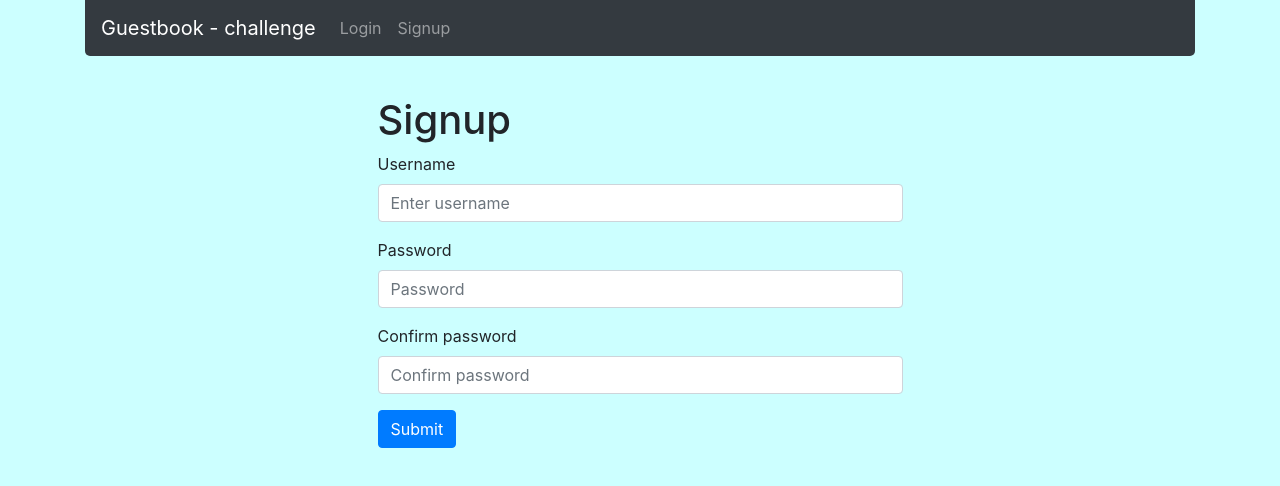
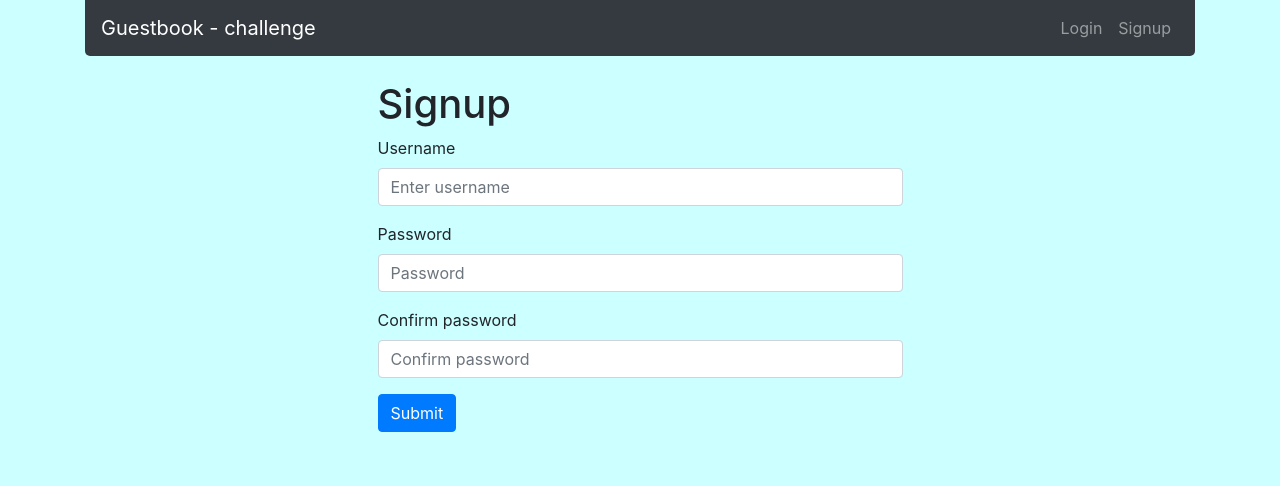
Before and after one commit to ahmedzacky/guestbook-mernql, a React (Create React App) app in the folder client/: page /signup in a window 1280 px wide. Shown: the top 486 px of the page. Built offline with nearby package versions, Linux system fonts and the light colour scheme.

Commit message:
created user context, token in localstorage

```diff
--- a/client/package.json
+++ b/client/package.json
@@ -12,6 +12,7 @@
     "apollo-link-http": "^1.5.17",
     "bootstrap": "^4.5.2",
     "graphql": "^15.3.0",
+    "jwt-decode": "^3.0.0-beta.2",
     "moment": "^2.28.0",
     "react": "^16.13.1",
     "react-dom": "^16.13.1",
--- a/client/src/App.js
+++ b/client/src/App.js
@@ -1,41 +1,26 @@
 import React from "react";
 import "bootstrap/dist/css/bootstrap.min.css";
 import "./App.css";
-import { BrowserRouter as Router, Route, Link } from "react-router-dom";
+import { BrowserRouter as Router, Route } from "react-router-dom";
 import Home from "./pages/home";
 import Login from "./pages/login";
 import Signup from "./pages/signup";
+import Navbar from "./components/Navbar";
+import { AuthProvider } from "./context/auth";
 
-function App() {
+const App = () => {
 	return (
+		<AuthProvider>
 			<Router>
 				<div className="container">
-				<nav className="navbar navbar-expand-lg navbar-dark bg-dark justify-content-between">
-					<Link to="/" className="navbar-brand">
-						Guestbook - challenge
-					</Link>
-					<div className="collpase navbar-collapse">
-						<ul className="navbar-nav">
-							<li className="navbar-item">
-								<Link to="/login" className="nav-link">
-									Login
-								</Link>
-							</li>
-							<li className="navbar-item">
-								<Link to="/signup" className="nav-link">
-									Signup
-								</Link>
-							</li>
-						</ul>
-					</div>
-				</nav>
-				<br />
+					<Navbar />
 					<Route path="/" exact component={Home} />
 					<Route path="/login" component={Login} />
 					<Route path="/signup" component={Signup} />
 				</div>
 			</Router>
+		</AuthProvider>
 	);
-}
+};
 
 export default App;
--- a/client/src/components/Feedback.js
+++ b/client/src/components/Feedback.js
@@ -14,7 +14,7 @@ export const Feedback = ({
 			<em className="d-inline">Posted by: {username}</em>
 			<em className="d-inline float-right">
 				<Link to={`feedbacks/${id}`}>
-					Last Updated: {moment(updatedAt).fromNow()}
+					Updated {moment(updatedAt).fromNow()}
 				</Link>
 			</em>
 			<p className="lead my-4">{body}</p>
--- /dev/null
+++ b/client/src/components/Navbar.js
@@ -0,0 +1,54 @@
+import React, { useContext } from "react";
+import { Link } from "react-router-dom";
+import { AuthContext } from "../context/auth";
+
+const Navbar = () => {
+	const { user, logout } = useContext(AuthContext);
+	return (
+		<>
+			{user ? (
+				<nav className="navbar navbar-expand-lg navbar-dark bg-dark justify-content-between mb-4">
+					<Link to="/" className="navbar-brand">
+						Guestbook - challenge
+					</Link>
+					<div className="d-inline">
+						<ul className="navbar-nav">
+							<li className="navbar-item active">
+								<p className="nav-link">
+									{user.username}
+								</p>
+							</li>
+							<li className="navbar-item">
+								<p className="nav-link" onClick={logout}>
+									Logout
+								</p>
+							</li>
+						</ul>
+					</div>
+				</nav>
+			) : (
+				<nav className="navbar navbar-expand-lg navbar-dark bg-dark justify-content-between mb-4">
+					<Link to="/" className="navbar-brand">
+						Guestbook - challenge
+					</Link>
+					<div className="d-inline">
+						<ul className="navbar-nav">
+							<li className="navbar-item">
+								<Link to="/login" className="nav-link">
+									Login
+								</Link>
+							</li>
+							<li className="navbar-item d-inline">
+								<Link to="/signup" className="nav-link">
+									Signup
+								</Link>
+							</li>
+						</ul>
+					</div>
+				</nav>
+			)}
+		</>
+	);
+};
+
+export default Navbar;
--- /dev/null
+++ b/client/src/context/auth.js
@@ -0,0 +1,64 @@
+import React, { useReducer, createContext } from "react";
+import jwtDecode from "jwt-decode";
+
+const initialState = {
+	user: null,
+};
+
+if (localStorage.getItem("jwtToken")) {
+	const decodedToken = jwtDecode(localStorage.getItem("jwtToken"));
+	if (decodedToken.exp * 1000 < Date.now()) {
+		localStorage.removeItem("jwtToken");
+	} else {
+		initialState.user = decodedToken;
+	}
+}
+
+const AuthContext = createContext({
+	user: null,
+	login: (userData) => {},
+	logout: () => {},
+});
+
+function authReducer(state, action) {
+	switch (action.type) {
+		case "LOGIN":
+			return {
+				...state,
+				user: action.payload,
+			};
+		case "LOGOUT":
+			return {
+				...state,
+				user: null,
+			};
+		default:
+			return state;
+	}
+}
+
+function AuthProvider(props) {
+	const [state, dispatch] = useReducer(authReducer, initialState);
+
+	function login(userData) {
+		localStorage.setItem("jwtToken", userData.token);
+		dispatch({
+			type: "LOGIN",
+			payload: userData,
+		});
+	}
+
+	function logout() {
+		localStorage.removeItem("jwtToken");
+		dispatch({ type: "LOGOUT" });
+	}
+
+	return (
+		<AuthContext.Provider
+			value={{ user: state.user, login, logout }}
+			{...props}
+		/>
+	);
+}
+
+export { AuthContext, AuthProvider };
--- a/client/src/pages/login.js
+++ b/client/src/pages/login.js
@@ -1,8 +1,10 @@
-import React, { useState } from "react";
+import React, { useState, useContext } from "react";
 import { useMutation } from "@apollo/react-hooks";
 import gql from "graphql-tag";
+import { AuthContext } from '../context/auth'
 
 const Login = ({ history }) => {
+    const context = useContext(AuthContext)
 	const [values, setValues] = useState({
 		username: "",
 		password: "",
@@ -16,6 +18,7 @@ const Login = ({ history }) => {
 
 	const [loginUser, { loading }] = useMutation(LOGIN_USER, {
 		update(_, result) {
+            context.login(result.data.login)
 			history.push("/");
 		},
 		onError(err) {
--- a/client/src/pages/signup.js
+++ b/client/src/pages/signup.js
@@ -1,8 +1,11 @@
-import React, { useState } from "react";
+import React, { useState, useContext } from "react";
 import { useMutation } from "@apollo/react-hooks";
 import gql from "graphql-tag";
+import { AuthContext } from '../context/auth'
 
 const Signup = ({ history }) => {
+	const context = useContext(AuthContext)
+
 	const [values, setValues] = useState({
 		username: "",
 		password: "",
@@ -16,7 +19,7 @@ const Signup = ({ history }) => {
 
 	const [addUser, { loading }] = useMutation(REGISTER_USER, {
 		update(_, result) {
-			console.log(result);
+			context.register(result.data.register)
 			history.push("/");
 		},
 		onError(err) {
```
Also changed, not shown: 1 other file (tests, documents, lock files or other folders). Lines whose indentation alone changed are shown as unchanged.
